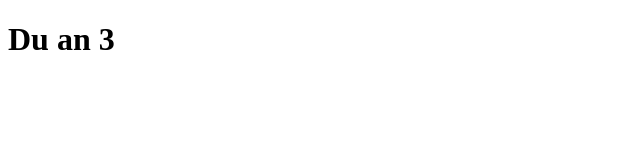
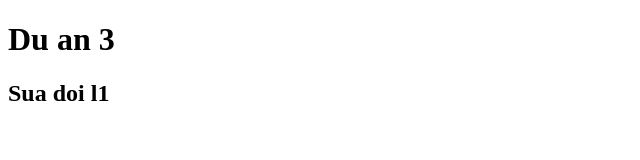
Before and after one commit to buimaianh05/duan3, a plain HTML site: page index.html in a window 1280 px wide. Shown: the whole page, without its empty margins (0-640 px from the left). Drawn offline with Linux system fonts and the light colour scheme.

Commit message:
sua doi lan 1

```diff
--- a/index.html
+++ b/index.html
@@ -7,5 +7,6 @@
   </head>
   <body>
     <h1>Du an 3</h1>
+    <h2>Sua doi l1</h2>
   </body>
 </html>
```
